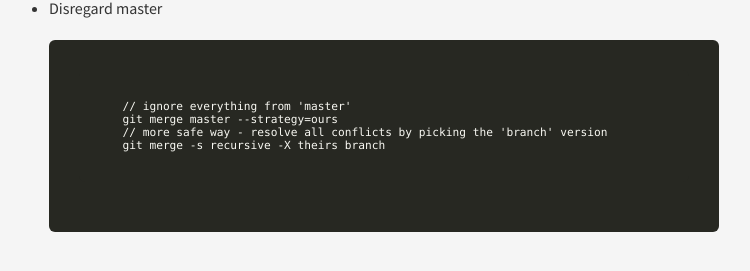
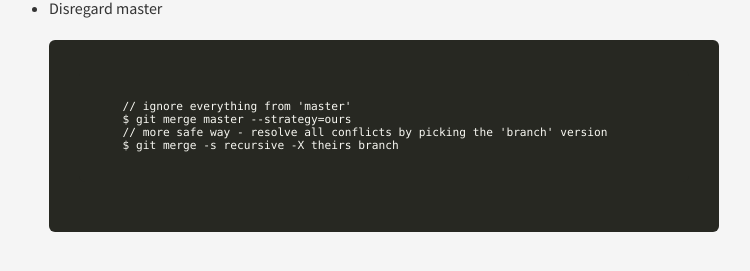
Before and after one commit to lyroyce/lyroyce.github.io, a Jekyll site: the page built from Tools/_posts/2013-05-10-git-tips.md, in a window 1280 px wide and 900 px high, scrolled down 1951 px. Shown: the part 548-819 px from the top of the window, without its empty margins (276-1026 px from the left). Built offline with Jekyll 4.4.1, drawn with Linux system fonts in a browser that asks for light colours; nearby versions of some CDN libraries; Markdown is read by kramdown in place of the engine named in the settings.

Commit message:
Update 2013-05-10-git-tips.md

```diff
--- a/Tools/_posts/2013-05-10-git-tips.md
+++ b/Tools/_posts/2013-05-10-git-tips.md
@@ -69,6 +69,6 @@ title: 实用Git技巧
 - Disregard master
 
 		// ignore everything from 'master'
-		git merge master --strategy=ours
+		$ git merge master --strategy=ours
 		// more safe way - resolve all conflicts by picking the 'branch' version
-		git merge -s recursive -X theirs branch
+		$ git merge -s recursive -X theirs branch
```
